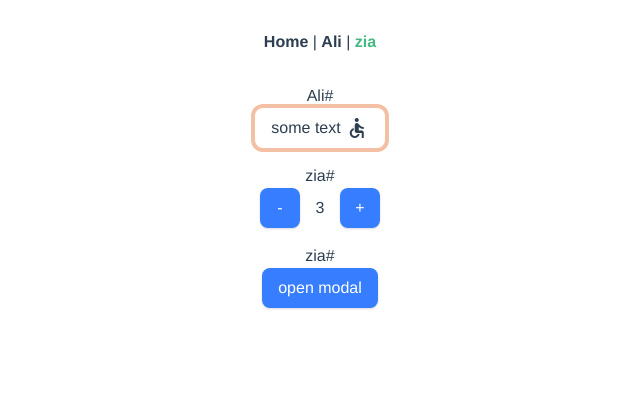
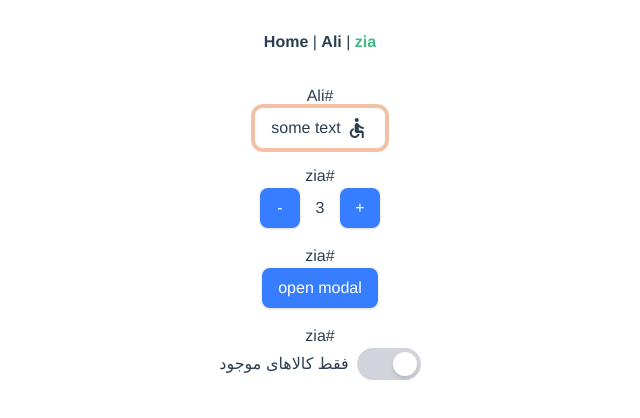
Before and after one commit to ziaadini/tailwind-vue, a Vue app: page /#/zia in a window 1280 px wide. Shown: the top 418 px of the page, without its empty margins (393-1033 px from the left). Built offline with nearby package versions, Linux system fonts and the light colour scheme.

Commit message:
working on switch

```diff
--- /dev/null
+++ b/src/components/switch/TSwitch.vue
@@ -0,0 +1,65 @@
+<template>
+  <div
+    class="flex justify-between items-center"
+    @click="toggleActive = !toggleActive"
+  >
+    <div
+      class="w-16 h-8 flex items-center bg-gray-300 rounded-full p-1 duration-300 ease-in-out"
+      :class="{ 'bg-green-400': toggleActive }"
+    >
+      <div
+        class="bg-white w-6 h-6 rounded-full shadow-md transform duration-300 ease-in-out"
+        :class="{ '-translate-x-8': toggleActive }"
+      ></div>
+    </div>
+    <label class="mr-2">{{ label }}</label>
+  </div>
+</template>
+
+<script>
+import { computed } from "vue";
+
+export default {
+  model: {
+    prop: "modelValue",
+    event: "change"
+  },
+  props: {
+    modelValue: { default: "" },
+    value: { type: String },
+    label: { type: String, default: "" },
+    trueValue: { default: true },
+    falseValue: { default: false }
+  },
+
+  setup(props, { emit }) {
+    const isChecked = computed(() => {
+      if (props.modelValue instanceof Array) {
+        return props.modelValue.includes(props.value);
+      }
+      return props.modelValue === props.trueValue;
+    });
+    const updateInput = event => {
+      const isChecked = event.target.checked;
+      if (props.modelValue instanceof Array) {
+        const newValue = [...this.modelValue];
+        if (isChecked) {
+          newValue.push(props.value);
+        } else {
+          newValue.splice(newValue.indexOf(props.value), 1);
+        }
+        emit("change", newValue);
+      } else {
+        emit("change", isChecked ? props.trueValue : props.falseValue);
+      }
+    };
+
+    return { isChecked };
+  },
+  data() {
+    return {
+      toggleActive: false
+    };
+  }
+};
+</script>
--- a/src/views/Zia.vue
+++ b/src/views/Zia.vue
@@ -40,6 +40,10 @@
       </t-modal>
       <t-button @click="modal = true">open modal</t-button>
     </div>
+    <div>
+      <div>#zia</div>
+      <t-switch label="فقط کالاهای موجود"></t-switch>
+    </div>
   </div>
 </template>
 
@@ -49,12 +53,14 @@ import { ref } from "vue";
 import TButton from "@/components/TButton.vue";
 import TNumberPicker from "@/components/numberPicker/TNumberPicker.vue";
 import TModal from "@/components/modal/TModal.vue";
+import TSwitch from "@/components/switch/TSwitch.vue";
 export default defineComponent({
   name: "App",
   components: {
+    TSwitch,
     TModal,
     TNumberPicker,
-    TButton,
+    TButton
   },
   setup() {
     const numberPickerCount = ref<number>(3);
@@ -64,6 +70,6 @@ export default defineComponent({
       return true;
     };
     return { numberPickerCount, modal, modalCloseCallback };
-  },
+  }
 });
 </script>
```
